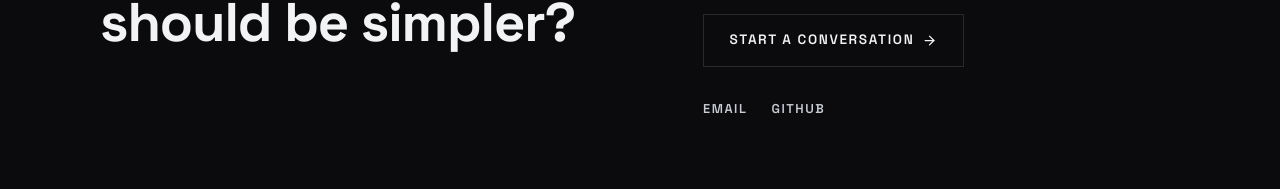
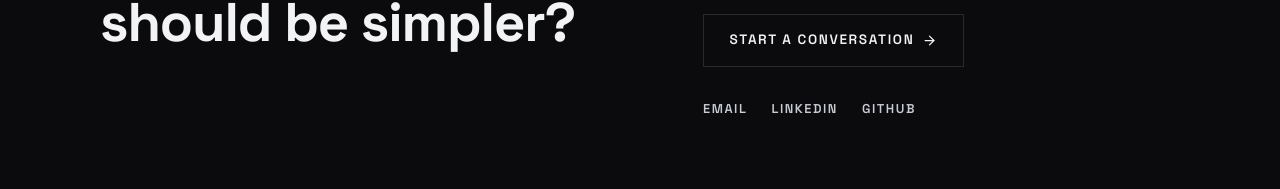
Before and after one commit to NathanielKings/automation, a React (Vite) app: page / in a window 1280 px wide. Shown: the part 5415-5604 px from the top of the page. Built offline with nearby package versions, Linux system fonts and the light colour scheme.

Commit message:
feat: add linkedin contact link

```diff
--- a/src/components/Contact/Contact.jsx
+++ b/src/components/Contact/Contact.jsx
@@ -38,6 +38,14 @@
                 </a>
                 <a
                   className={styles.contactLink}
+                  href="https://www.linkedin.com/in/oyedokunadebayo/"
+                  target="_blank"
+                  rel="noreferrer"
+                >
+                  LinkedIn
+                </a>
+                <a
+                  className={styles.contactLink}
                   href="https://github.com/NathanielKings"
                   target="_blank"
                   rel="noreferrer"
```
